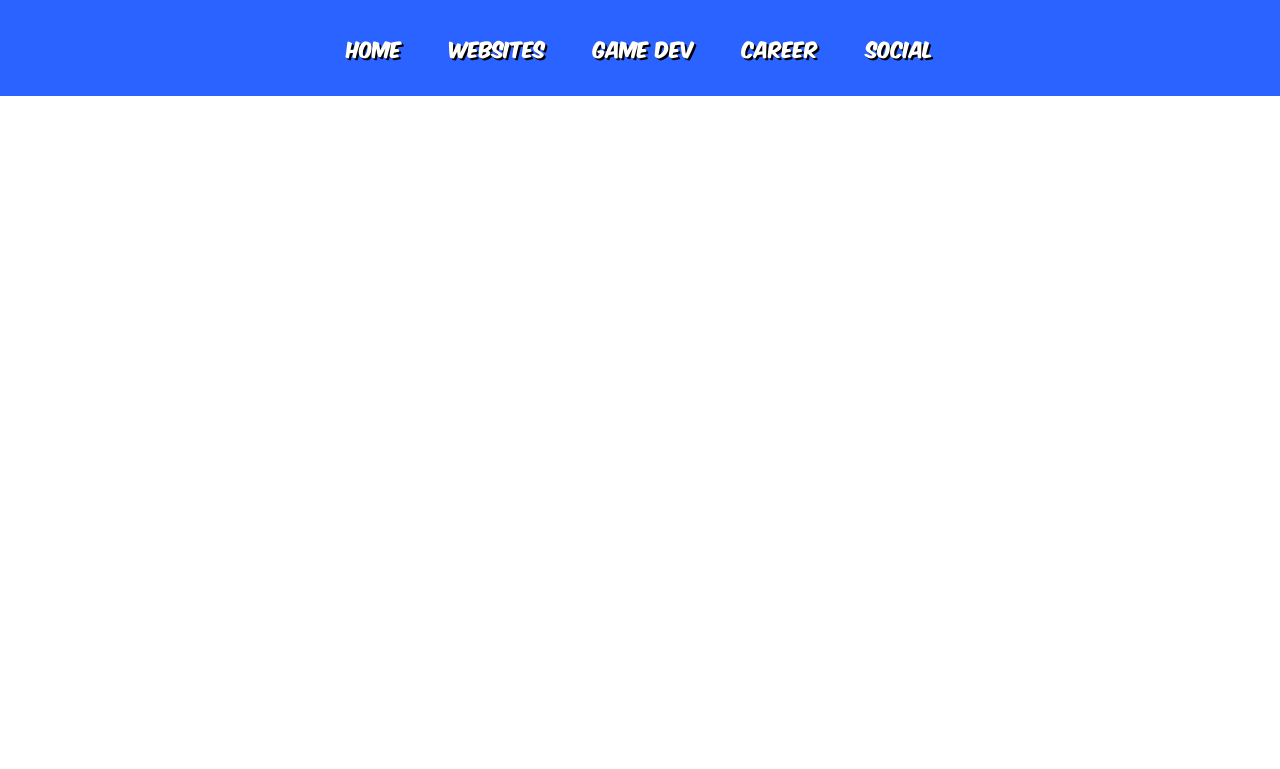
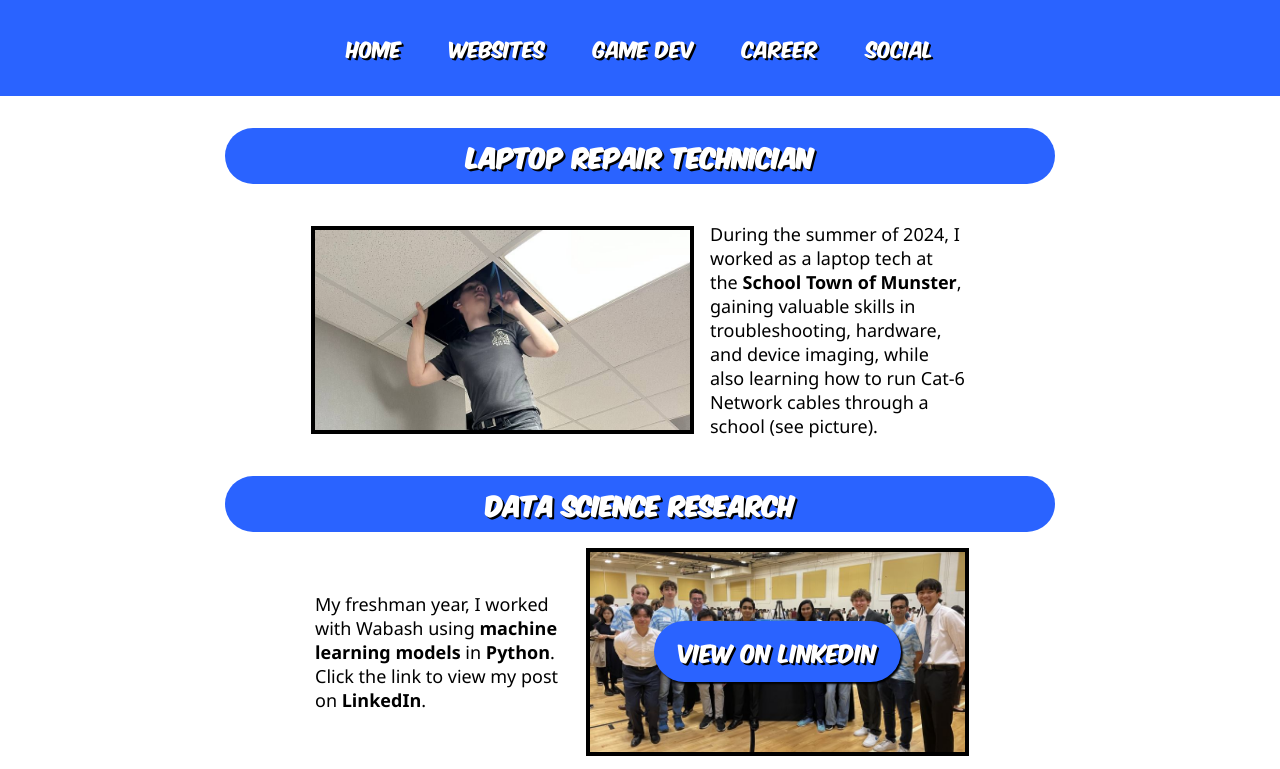
Before and after one commit to t-ashcraft/t-ashcraft.github.io, a website built with webpack: page src/template.html in a window 1280 px wide. Both pictures are taken after a click on the button "Career". Shown: the top 769 px of the page. Built offline with nearby package versions, Linux system fonts and the light colour scheme.

Commit message:
add career page

```diff
--- a/src/career.js
+++ b/src/career.js
@@ -0,0 +1,29 @@
+export function loadCareer(content) {
+    content.innerHTML = `
+        <div id="centerer">
+            <div class="section" id="career1">
+                <h2 class="section-header">Laptop Repair Technician</h2>
+                <div class="section-text-img">
+                    <div class="image-side"></div>
+                    <p class="text-side">During the summer of 2024, I worked as a laptop tech at the <b>School Town of Munster</b>, gaining valuable skills in troubleshooting, hardware, and device imaging, while also learning how to run Cat-6 Network cables through a school (see picture).</p>
+                </div>
+            </div>
+            <div class="section" id="career2">
+                <h2 class="section-header">Data Science Research</h2>
+                <div class="section-text-img">
+                    <p class="text-side">My freshman year, I worked with Wabash using <b>machine learning models</b> in <b>Python</b>. Click the link to view my post on <b>LinkedIn</b>. </p>
+                    <div class="image-side">
+                        <a href="https://www.linkedin.com/feed/update/urn:li:activity:7189300523882176514/" target="_blank" rel="noopener noreferrer">View on LinkedIn</a>
+                    </div>
+                </div>
+            </div>
+            <div class="section" id="career3">
+                <h2 class="section-header">Electrical Designer</h2>
+                <div class="section-text-img">
+                    <div class="image-side"></div>
+                    <p class="text-side">For two summers during high school, I worked at <b>Millies Engineering Group</b> designing electrical components in buildings like schools, restaurants and hospitals. It was a great experience, but I realized that electrical engineering is not for me. </p>
+                </div>
+            </div>
+        </div>
+    `;
+}
--- a/src/index.js
+++ b/src/index.js
@@ -3,6 +3,7 @@ import './style.css';
 import {loadHome} from "./home";
 import {loadWebsites} from "./websites";
 import {loadGameDev} from "./gamedev";
+import {loadCareer} from "./career";
 
 const content = document.getElementById("content");
 
@@ -18,7 +19,7 @@ function clearContent() {
 
 
 // comment out while working on other pages
-//loadHome(content);
+loadHome(content);
 
 
 
@@ -84,6 +85,7 @@ gamedevBtn.addEventListener("click", function() {
 
 careerBtn.addEventListener("click", function() {
     clearContent();
+    loadCareer(content);
 });
 
 socialBtn.addEventListener("click", function() {
--- a/src/style.css
+++ b/src/style.css
@@ -224,3 +224,16 @@ footer {
 #game1>.section-text-img>.image-side {
     background-image: url("images/Splash\ Screen.png");
 }
+
+#career1>.section-text-img>.image-side {
+    background-image: url("images/laptoptech.jpg");
+    background-position: top;
+}
+
+#career2>.section-text-img>.image-side {
+    background-image: url("images/data\ science.jpg");
+}
+
+#career3>.section-text-img>.image-side {
+    background-image: url("images/millies.jpg");
+}
```
Also changed, not shown: src/images/laptoptech.jpg (added), src/images/millies.jpg (added).
